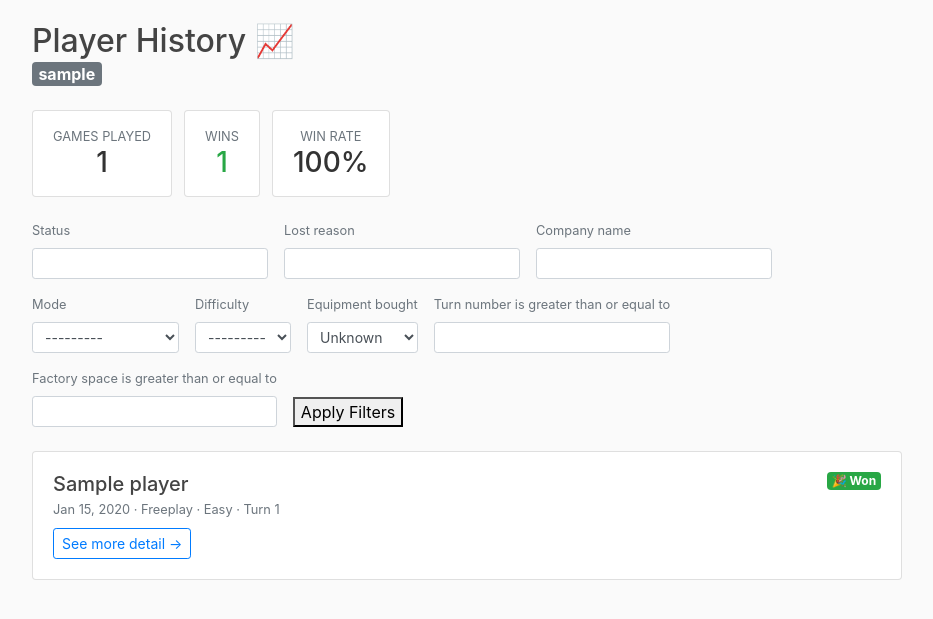
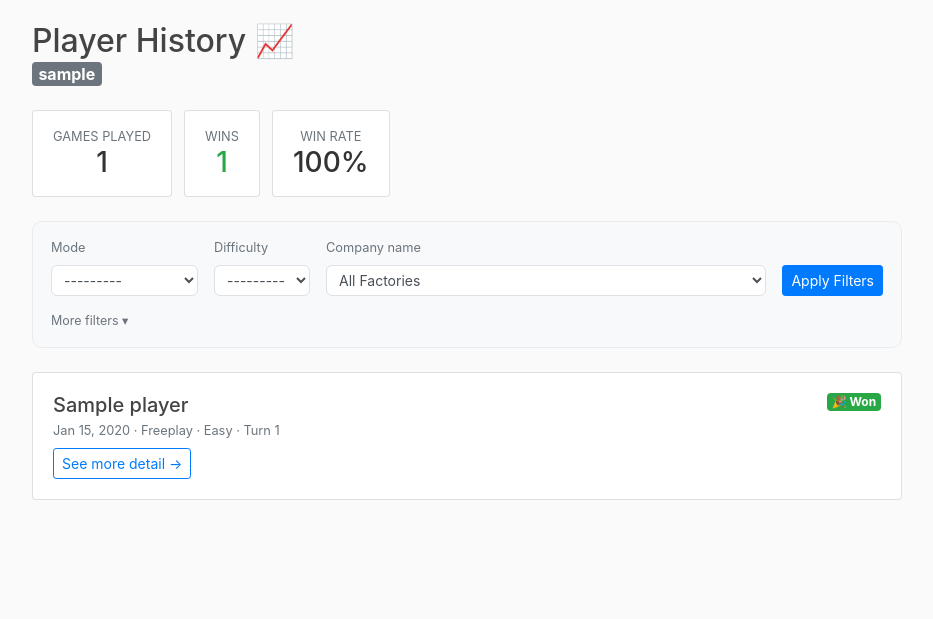
Before and after one commit to JasonKeyser/The-Toy-Company, a Django app: page /game/history/ in a window 1280 px wide. Shown: the part 58-677 px from the top of the page, without its empty margins (173-1106 px from the left). Run offline with Django 5.2, Linux system fonts and the light colour scheme; a user stored in the database is signed in; tables that the repository leaves empty hold one stand-in row (values such as "Sample post"); some libraries are stand-ins or nearby versions.

Commit message:
improved on filters

```diff
--- a/game/filters.py
+++ b/game/filters.py
@@ -2,6 +2,17 @@ import django_filters
 from .models import Player
 
 class PlayerFilter(django_filters.FilterSet):
+
+    company_name = django_filters.ChoiceFilter(
+        choices=[],  # populated per-user below
+        empty_label="All Factories",
+    )
+
+    status = django_filters.ChoiceFilter(
+        choices=[],  # populated per-user below
+        empty_label="All Statuses",
+    )
+
 
     Min_Turn_Number = django_filters.NumberFilter(field_name='turn_number', lookup_expr='gte')
     Min_Factory_Space = django_filters.NumberFilter(field_name='factory_space', lookup_expr='gte')
@@ -12,6 +23,30 @@ class PlayerFilter(django_filters.FilterSet):
 
     def __init__(self, *args, **kwargs):
         super().__init__(*args, **kwargs)
+
+        names = (
+            self.queryset
+            .order_by('company_name')
+            .values_list('company_name', flat=True)
+            .distinct()
+        )
+        self.filters['company_name'].extra['choices'] = [(n, n) for n in names]
+
+
+        statuses = (
+            self.queryset
+            .order_by('status')
+            .values_list('status', flat=True)
+            .distinct()
+        )
+        self.filters['status'].extra['choices'] = [(s, s) for s in statuses]
+
+
+
+
+
+
+
         for field in self.form.fields.values():
             existing = field.widget.attrs.get('class', '')
             field.widget.attrs['class'] = (existing + ' form-control form-control-sm').strip()
--- a/game/templates/game/game_list.html
+++ b/game/templates/game/game_list.html
@@ -17,6 +17,34 @@
         flex-direction: column;
         gap: 4px;
     }
+
+    .filter-toolbar {
+    background: #f8f9fa;
+    border: 1px solid #e9ecef;
+    border-radius: 10px;
+    padding: 16px 18px;
+    margin-bottom: 24px;
+  }
+  .filter-toolbar .form-control-sm {
+    border-radius: 6px;
+    border-color: #dee2e6;
+  }
+  .filter-toolbar .form-control-sm:focus {
+    border-color: #80bdff;
+    box-shadow: 0 0 0 0.15rem rgba(0,123,255,.15);
+  }
+  .filter-field-group { display: flex; flex-direction: column; gap: 4px; }
+  .more-filters-toggle {
+    font-size: 12.5px;
+    color: #6c757d;
+    text-decoration: none;
+  }
+  .more-filters-toggle:hover { color: #495057; }
+  .more-filters-toggle .caret { transition: transform 0.15s ease; display: inline-block; }
+  .more-filters-toggle[aria-expanded="true"] .caret { transform: rotate(180deg); }
+
+
+
 </style>
 
 
@@ -45,18 +73,55 @@
 </div>
 
 
-<div>
-    <form method="get" class="horizontal-filter-form">
-        {% for field in filter.form %}
-            <div class="filter-field-group">
-                <label class="small text-muted mb-1">{{ field.label }}</label>
-                {{ field }}
-            </div>
-        {% endfor %}
-        <button type="submit">Apply Filters</button>
-    </form>
+<div class="filter-toolbar">
+  <form method="get">
+    <div class="d-flex flex-wrap align-items-end" style="gap: 16px;">
+      <div class="filter-field-group">
+        <label class="small text-muted mb-1">{{ filter.form.mode.label }}</label>
+        {{ filter.form.mode }}
+      </div>
+      <div class="filter-field-group">
+        <label class="small text-muted mb-1">{{ filter.form.difficulty.label }}</label>
+        {{ filter.form.difficulty }}
+      </div>
+      <div class="filter-field-group" style="flex: 1 1 200px;">
+        <label class="small text-muted mb-1">{{ filter.form.company_name.label }}</label>
+        {{ filter.form.company_name }}
+      </div>
+      <button type="submit" class="btn btn-primary btn-sm">Apply Filters</button>
+    </div>
 
-</div>
+    <a class="more-filters-toggle mt-3 d-inline-block" href="#moreFilters" data-toggle="collapse"
+       role="button" aria-expanded="false" aria-controls="moreFilters">
+      More filters <span class="caret">&#9662;</span>
+    </a>
+
+    <div class="collapse mt-3" id="moreFilters">
+      <div class="d-flex flex-wrap align-items-end" style="gap: 16px;">
+        <div class="filter-field-group">
+          <label class="small text-muted mb-1">{{ filter.form.status.label }}</label>
+          {{ filter.form.status }}
+        </div>
+        <div class="filter-field-group">
+          <label class="small text-muted mb-1">{{ filter.form.lost_reason.label }}</label>
+          {{ filter.form.lost_reason }}
+        </div>
+        <div class="filter-field-group">
+          <label class="small text-muted mb-1">{{ filter.form.equipment_bought.label }}</label>
+          {{ filter.form.equipment_bought }}
+        </div>
+        <div class="filter-field-group">
+          <label class="small text-muted mb-1">{{ filter.form.Min_Turn_Number.label }}</label>
+          {{ filter.form.Min_Turn_Number }}
+        </div>
+        <div class="filter-field-group">
+          <label class="small text-muted mb-1">{{ filter.form.Min_Factory_Space.label }}</label>
+          {{ filter.form.Min_Factory_Space }}
+        </div>
+      </div>
+    </div>
+  </form>
+</div
 
 <div>
   {% for player in filter.qs %}
```
